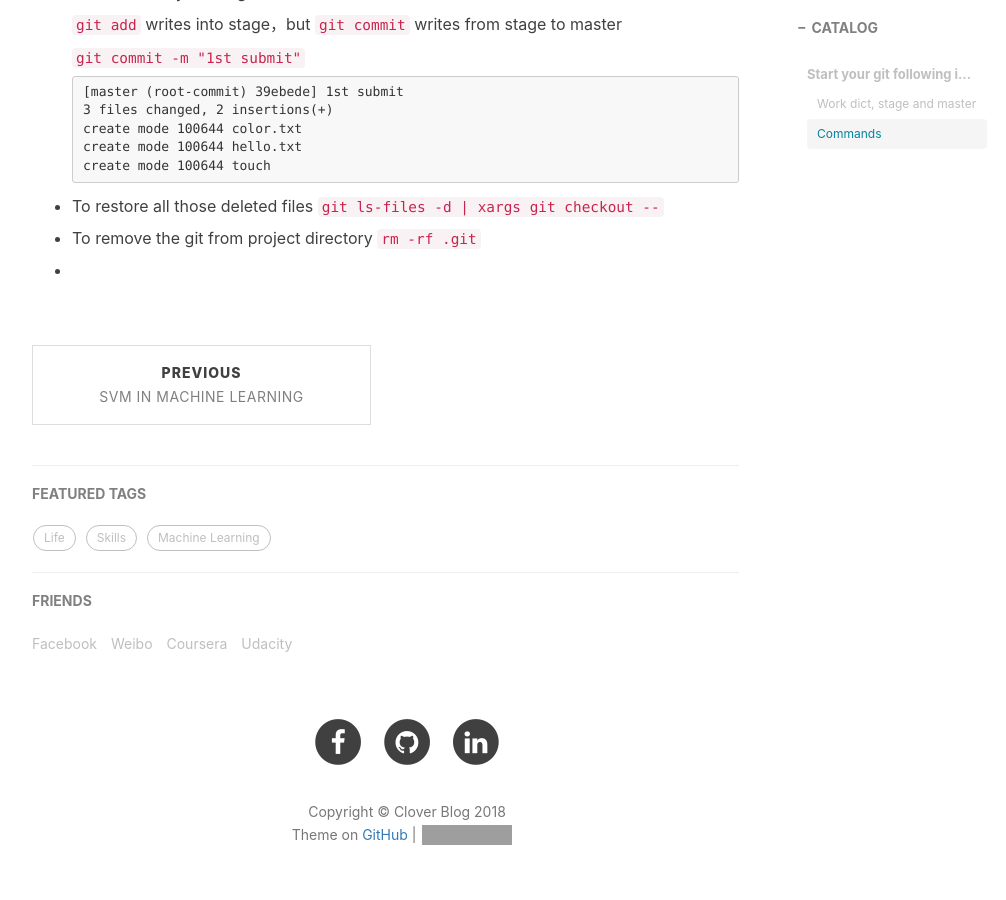
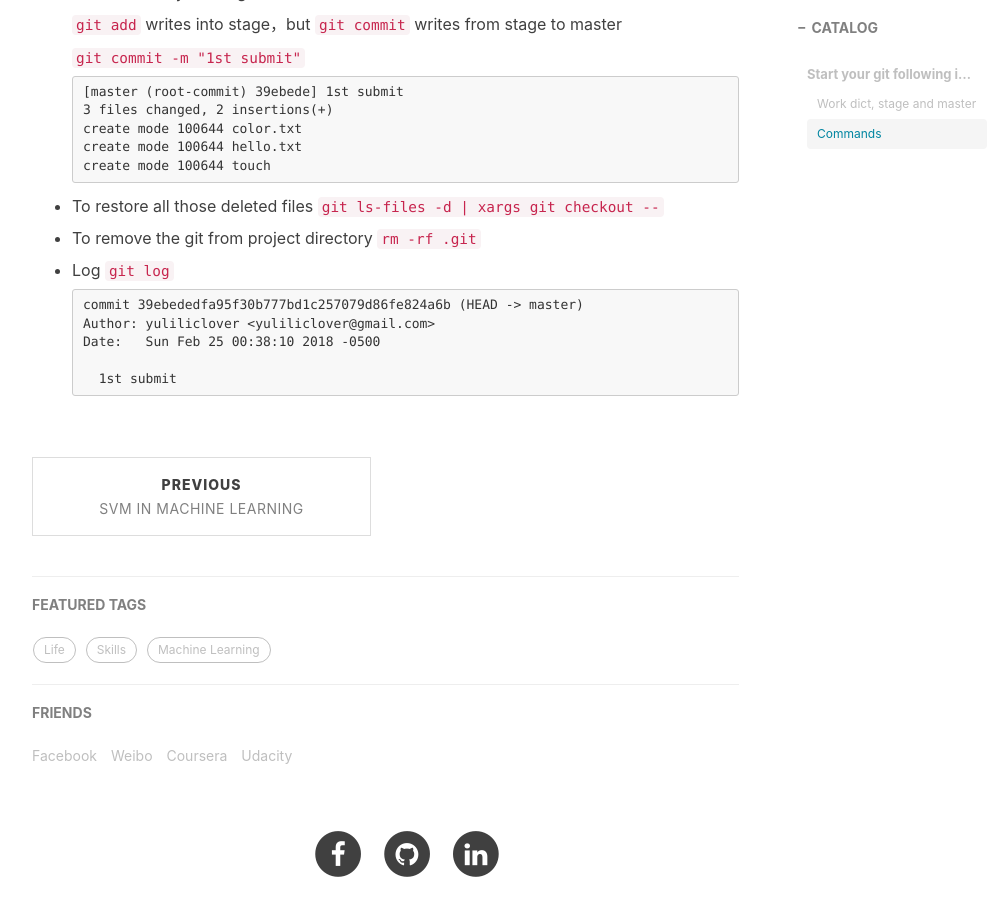
Before and after one commit to ly16/ly16.github.io, a Jekyll site: the page built from _posts/2018-02-24-git-tutorial.md, in a window 1280 px wide and 900 px high, scrolled down 2372 px. Shown: the whole window, without its empty margins (233-1239 px from the left). Built offline with Jekyll 4.4.1, drawn with Linux system fonts in a browser that asks for light colours; nearby versions of some CDN libraries; comment, search, counter and statistics services are not loaded; grey boxes are pictures that could not be loaded.

Commit message:
Update 2018-02-24-git-tutorial.md

````diff
--- a/_posts/2018-02-24-git-tutorial.md
+++ b/_posts/2018-02-24-git-tutorial.md
@@ -113,4 +113,13 @@ ______________________________________________
 - To remove the git from project directory
   `rm -rf .git`
 
--
+- Log
+  `git log`
+
+  ```
+  commit 39ebededfa95f30b777bd1c257079d86fe824a6b (HEAD -> master)
+  Author: yuliliclover <yuliliclover@gmail.com>
+  Date:   Sun Feb 25 00:38:10 2018 -0500
+
+    1st submit
+  ```
````
